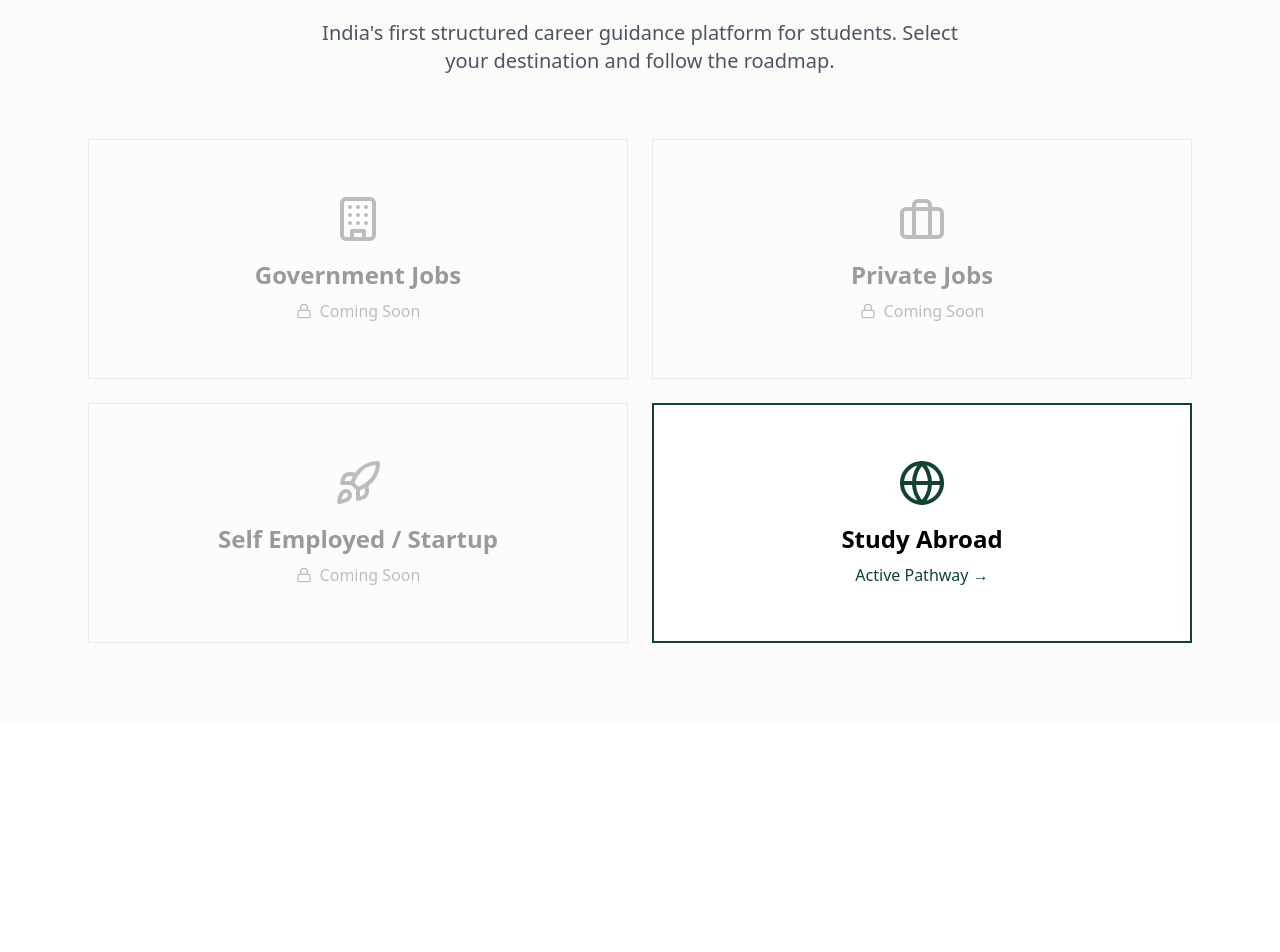
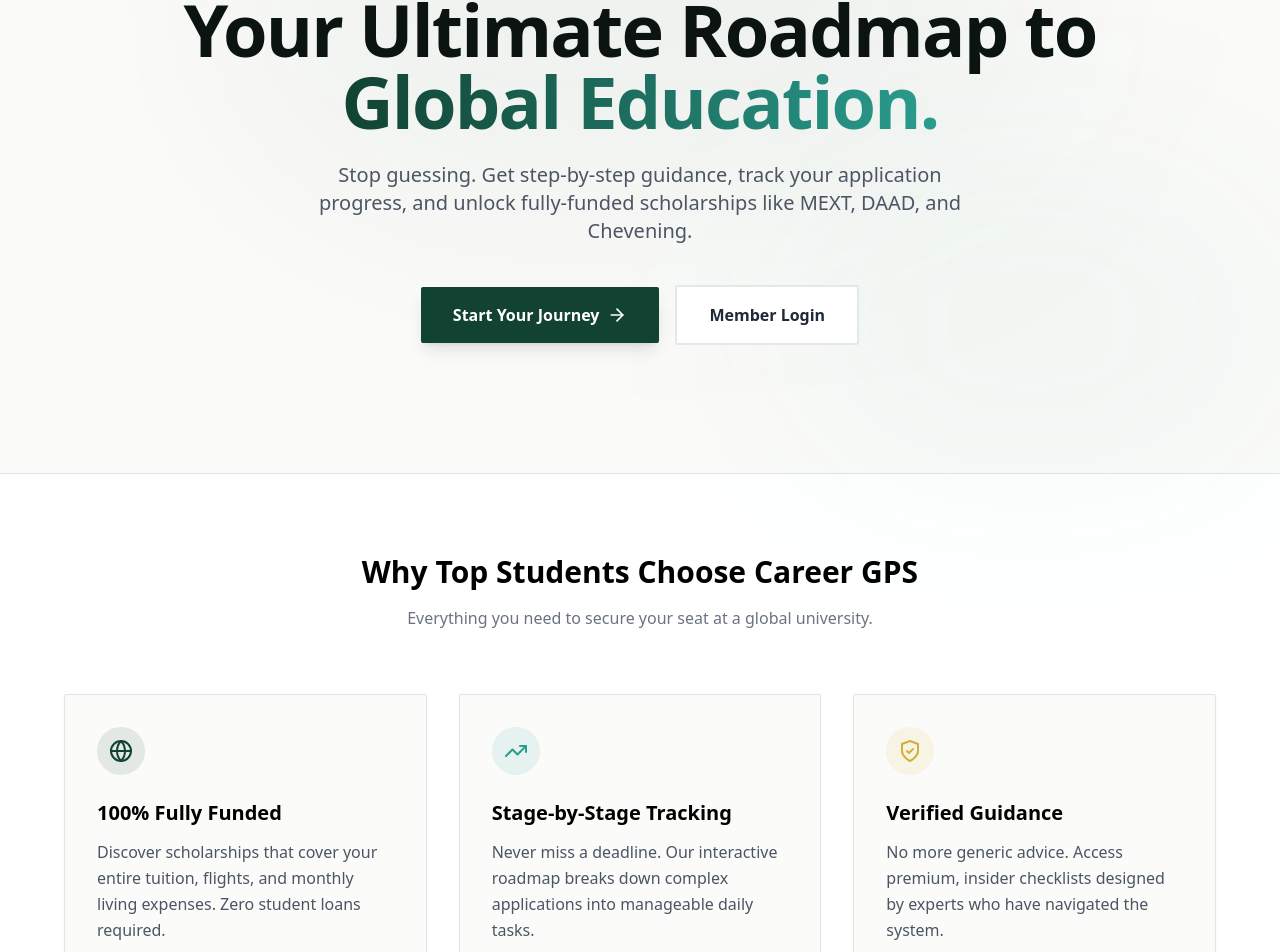
Before and after one commit to SahilDhinwa/Career-gps2.0, a Next.js app: page / in a window 1280 px wide. Shown: the part 277-1229 px from the top of the page. Before the commit the page ends 1000 px from the top, so only its background shows below. Built offline with nearby package versions, Linux system fonts and the light colour scheme; no server answers.

Commit message:
Refactor Home component to LandingPage

```diff
--- a/app/page.tsx
+++ b/app/page.tsx
@@ -1,48 +1,96 @@
 import Link from "next/link";
-import { Briefcase, Building, Rocket, Globe, Lock } from "lucide-react";
+import { ArrowRight, Globe, ShieldCheck, TrendingUp, GraduationCap } from "lucide-react";
 
-export default function Home() {
-  const pathways = [
-    { id: 1, title: "Government Jobs", icon: Building, active: false },
-    { id: 2, title: "Private Jobs", icon: Briefcase, active: false },
-    { id: 3, title: "Self Employed / Startup", icon: Rocket, active: false },
-    { id: 4, title: "Study Abroad", icon: Globe, active: true, href: "/study-abroad" },
-  ];
+export default function LandingPage() {
+  return (
+    <div className="min-h-screen bg-background overflow-hidden flex flex-col">
 
-  return (
-    <div className="max-w-6xl mx-auto px-6 py-20">
-      <div className="text-center mb-16">
-        <h1 className="font-heading text-5xl md:text-6xl font-bold tracking-tight mb-6">
-          Career GPS — Your Roadmap to a Better Future
-        </h1>
-        <p className="text-xl text-gray-600 max-w-2xl mx-auto">
-          India&apos;s first structured career guidance platform for students. Select your destination and follow the roadmap.
-        </p>
+      {/* HERO SECTION */}
+      <div className="relative flex-grow flex items-center justify-center px-6 py-20 lg:py-32">
+
+        {/* Background Decorative Elements */}
+        <div className="absolute top-0 left-1/2 -translate-x-1/2 w-[800px] h-[400px] bg-primary/5 blur-[120px] rounded-full pointer-events-none"></div>
+        <div className="absolute bottom-0 right-0 w-[500px] h-[300px] bg-success/5 blur-[100px] rounded-full pointer-events-none"></div>
+
+        <div className="max-w-5xl mx-auto text-center relative z-10">
+          <div className="inline-flex items-center gap-2 px-4 py-2 rounded-full bg-surface border border-surfaceBorder text-sm font-bold text-primary mb-8 shadow-sm">
+            <span className="flex h-2 w-2 rounded-full bg-success"></span>
+            2026 Scholarship Pathways Now Live
+          </div>
+
+          <h1 className="font-heading text-5xl md:text-7xl font-bold text-foreground tracking-tight mb-6 leading-tight">
+            Your Ultimate Roadmap to <br className="hidden md:block" />
+            <span className="text-transparent bg-clip-text bg-gradient-to-r from-primary to-success">
+              Global Education.
+            </span>
+          </h1>
+
+          <p className="text-lg md:text-xl text-gray-600 max-w-2xl mx-auto mb-10 font-medium leading-relaxed">
+            Stop guessing. Get step-by-step guidance, track your application progress, and unlock fully-funded scholarships like MEXT, DAAD, and Chevening.
+          </p>
+
+          <div className="flex flex-col sm:flex-row items-center justify-center gap-4">
+            <Link
+              href="/study-abroad"
+              className="w-full sm:w-auto bg-primary text-white font-bold px-8 py-4 rounded-sm shadow-lg hover:bg-primaryHover hover:-translate-y-0.5 transition-all flex items-center justify-center gap-2"
+            >
+              Start Your Journey <ArrowRight className="w-5 h-5" />
+            </Link>
+            <Link
+              href="/login"
+              className="w-full sm:w-auto bg-white text-gray-800 border-2 border-gray-200 font-bold px-8 py-4 rounded-sm hover:border-primary hover:text-primary transition-all flex items-center justify-center"
+            >
+              Member Login
+            </Link>
+          </div>
+        </div>
       </div>
 
-      <div className="grid md:grid-cols-2 gap-6">
-        {pathways.map((path) => {
-          const Icon = path.icon;
-          if (path.active && path.href) {
-            return (
-              <Link key={path.id} href={path.href} className="group relative bg-surface border-2 border-primary p-8 hover:shadow-xl transition-all flex flex-col items-center justify-center min-h-[240px] text-center cursor-pointer">
-                <Icon className="w-12 h-12 text-primary mb-4 group-hover:scale-110 transition-transform" />
-                <h2 className="font-heading text-2xl font-bold">{path.title}</h2>
-                <p className="text-primary mt-2 font-medium">Active Pathway &rarr;</p>
-              </Link>
-            );
-          }
-          return (
-            <div key={path.id} className="relative bg-surface/50 border border-surfaceBorder p-8 flex flex-col items-center justify-center min-h-[240px] text-center opacity-70 grayscale cursor-not-allowed">
-              <Icon className="w-12 h-12 text-gray-400 mb-4" />
-              <h2 className="font-heading text-2xl font-bold text-gray-500">{path.title}</h2>
-              <div className="flex items-center gap-2 mt-2 text-gray-400 font-medium">
-                <Lock className="w-4 h-4" /> Coming Soon
+      {/* FEATURE GRID */}
+      <div className="bg-surface border-t border-surfaceBorder py-20 px-6">
+        <div className="max-w-6xl mx-auto">
+          <div className="text-center mb-16">
+            <h2 className="font-heading text-3xl font-bold mb-4">Why Top Students Choose Career GPS</h2>
+            <p className="text-gray-500">Everything you need to secure your seat at a global university.</p>
+          </div>
+
+          <div className="grid grid-cols-1 md:grid-cols-3 gap-8">
+            {/* Feature 1 */}
+            <div className="bg-background p-8 border border-surfaceBorder rounded-sm shadow-sm hover:shadow-md transition-shadow">
+              <div className="w-12 h-12 bg-primary/10 rounded-full flex items-center justify-center mb-6">
+                <Globe className="w-6 h-6 text-primary" />
               </div>
+              <h3 className="font-heading text-xl font-bold mb-3">100% Fully Funded</h3>
+              <p className="text-gray-600 leading-relaxed">
+                Discover scholarships that cover your entire tuition, flights, and monthly living expenses. Zero student loans required.
+              </p>
             </div>
-          );
-        })}
+
+            {/* Feature 2 */}
+            <div className="bg-background p-8 border border-surfaceBorder rounded-sm shadow-sm hover:shadow-md transition-shadow">
+              <div className="w-12 h-12 bg-success/10 rounded-full flex items-center justify-center mb-6">
+                <TrendingUp className="w-6 h-6 text-success" />
+              </div>
+              <h3 className="font-heading text-xl font-bold mb-3">Stage-by-Stage Tracking</h3>
+              <p className="text-gray-600 leading-relaxed">
+                Never miss a deadline. Our interactive roadmap breaks down complex applications into manageable daily tasks.
+              </p>
+            </div>
+
+            {/* Feature 3 */}
+            <div className="bg-background p-8 border border-surfaceBorder rounded-sm shadow-sm hover:shadow-md transition-shadow">
+              <div className="w-12 h-12 bg-warning/10 rounded-full flex items-center justify-center mb-6">
+                <ShieldCheck className="w-6 h-6 text-warning" />
+              </div>
+              <h3 className="font-heading text-xl font-bold mb-3">Verified Guidance</h3>
+              <p className="text-gray-600 leading-relaxed">
+                No more generic advice. Access premium, insider checklists designed by experts who have navigated the system.
+              </p>
+            </div>
+          </div>
+        </div>
       </div>
+
     </div>
   );
 }
```
